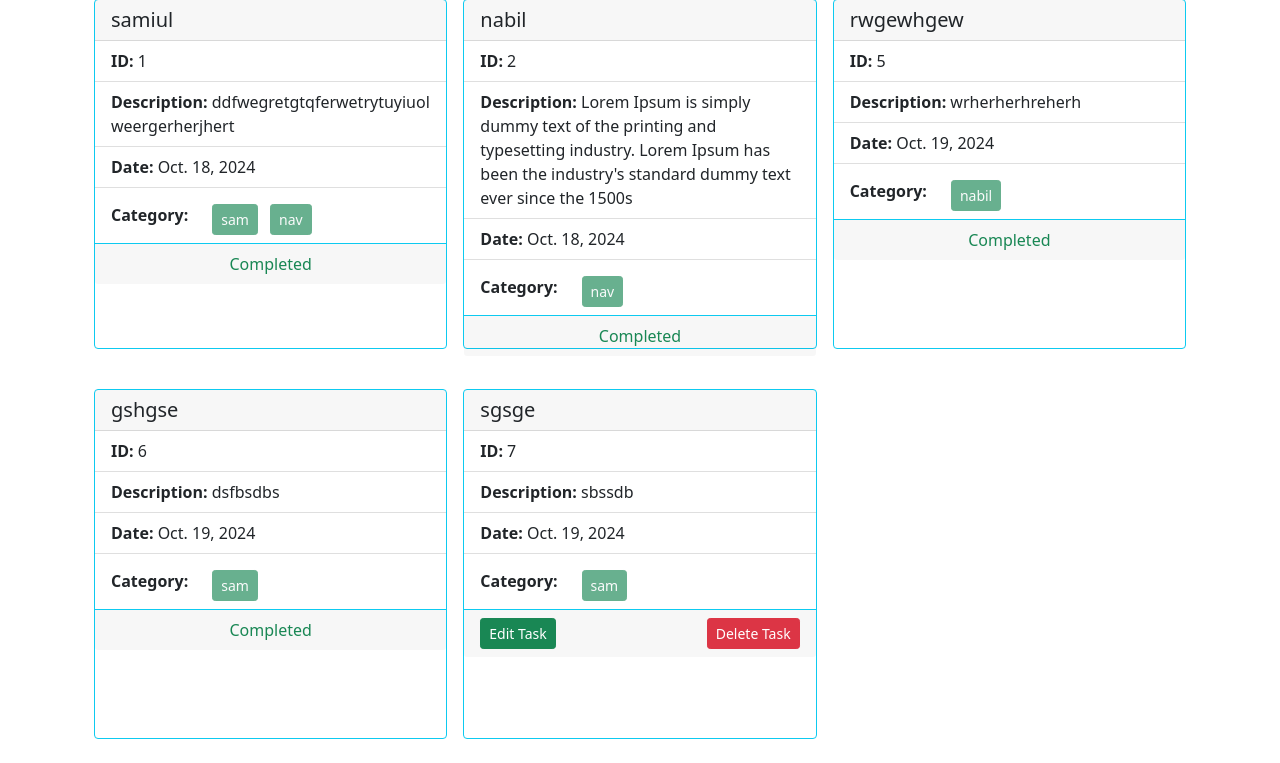
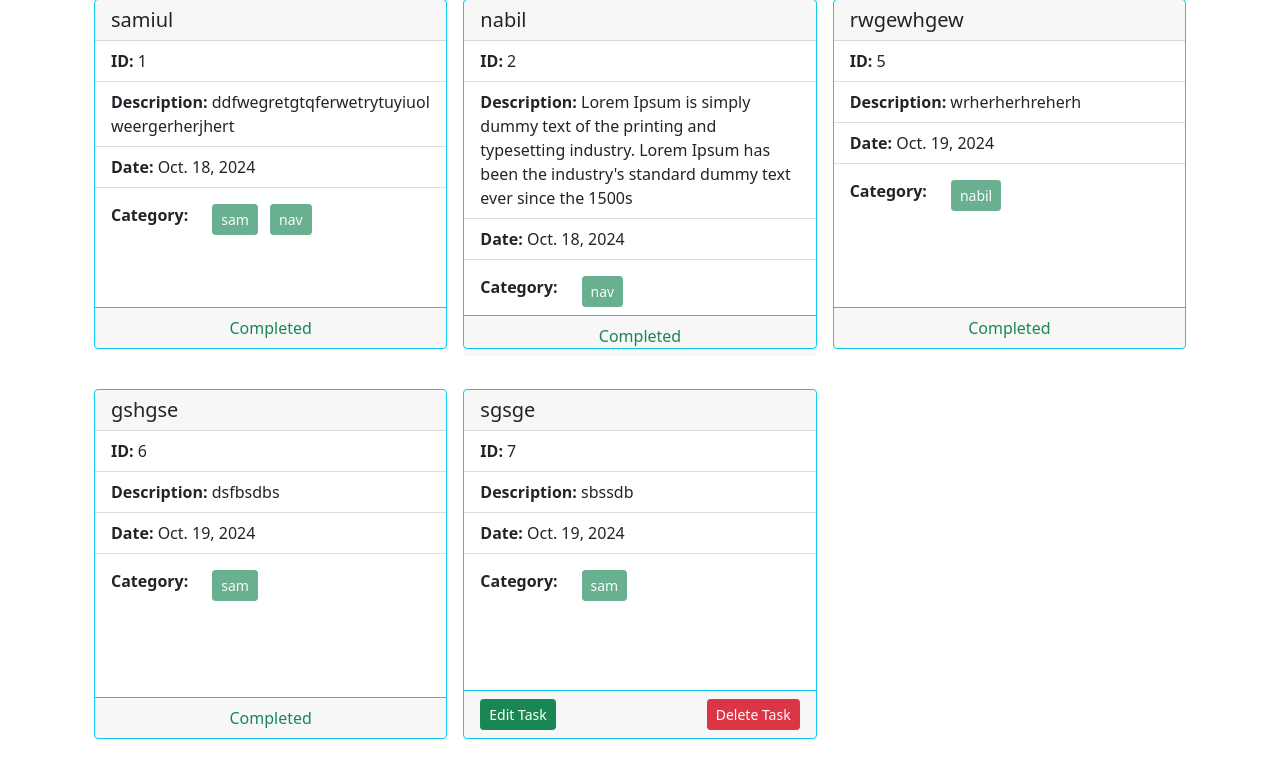
Before and after one commit to SAMIUL-35/taskmanager, a Django app: page / in a window 1280 px wide. Shown: the part 175-938 px from the top of the page. Run offline with Django 5.2, Linux system fonts and the light colour scheme; data comes from the database, SQL or seed files in the repository; both versions use the stored data as it was after the commit.

Commit message:
correction

```diff
--- a/task/templates/show_task.html
+++ b/task/templates/show_task.html
@@ -7,9 +7,9 @@
     <div class="row g-3">
         {% for task in tasks %}
         <div class="col-md-4 mb-4">
-            <div class="card border border-1 border-info" style="height: 350px;">
+            <div class="card border border-1 border-info d-flex flex-column" style="height: 350px;">
                 <h5 class="card-header">{{ task.task_title }}</h5>
-                <ul class="list-group list-group-flush">
+                <ul class="list-group list-group-flush flex-grow-1">
                     <li class="list-group-item"><strong>ID:</strong> {{ task.id }}</li>
                     <li class="list-group-item"><strong>Description:</strong> {{ task.task_description }}</li>
                     <li class="list-group-item"><strong>Date:</strong> {{ task.assign_date }}</li>
@@ -26,7 +26,7 @@
                         </div>
                     </li>
                 </ul>
-                <div class="card-footer">
+                <div class="card-footer mt-auto">
                     {% if task.is_Completed %}
                         <span class="text-success d-flex justify-content-center align-items-center">Completed</span>
                     {% else %}
```
Also changed, not shown: db.sqlite3.
